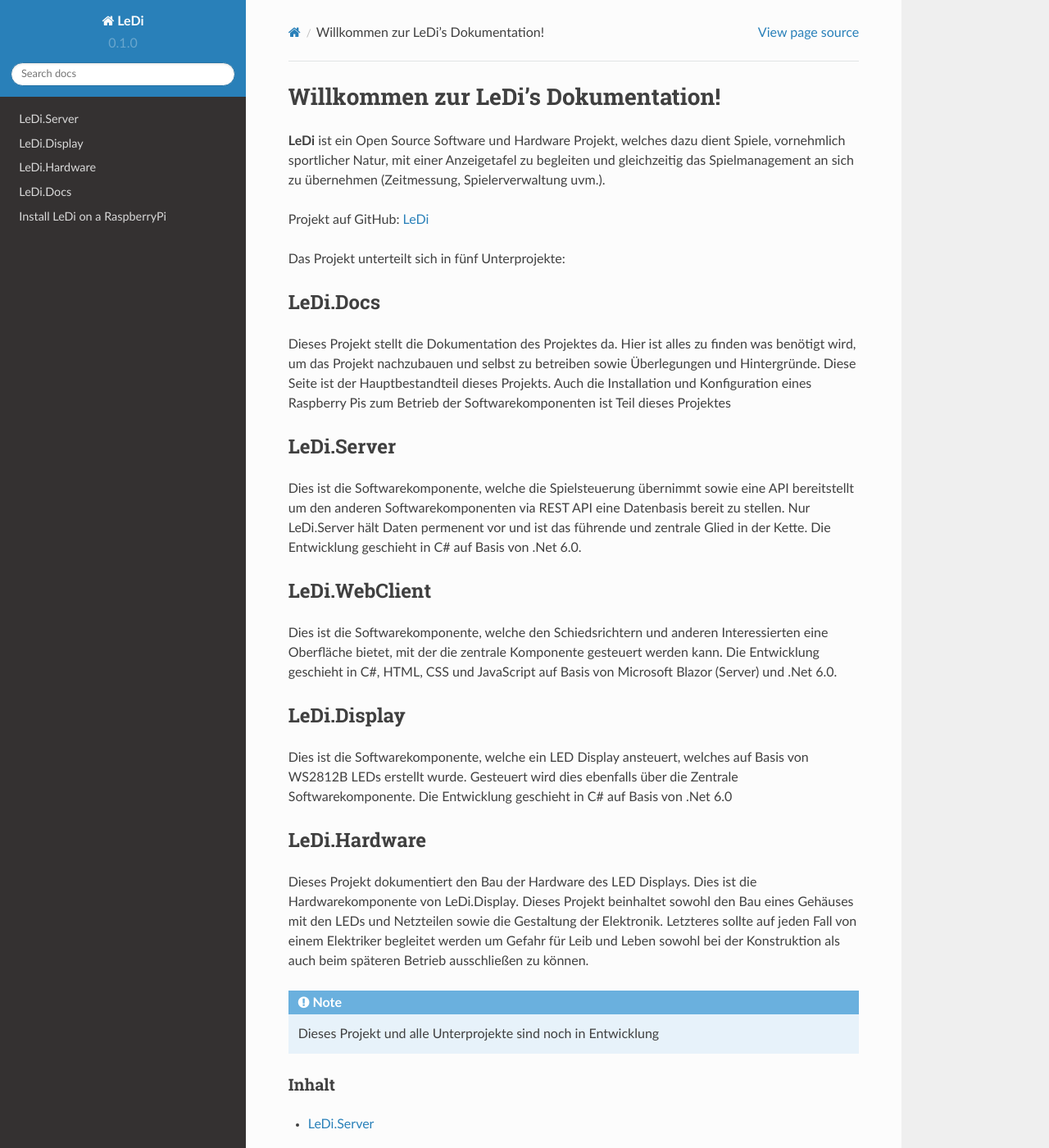
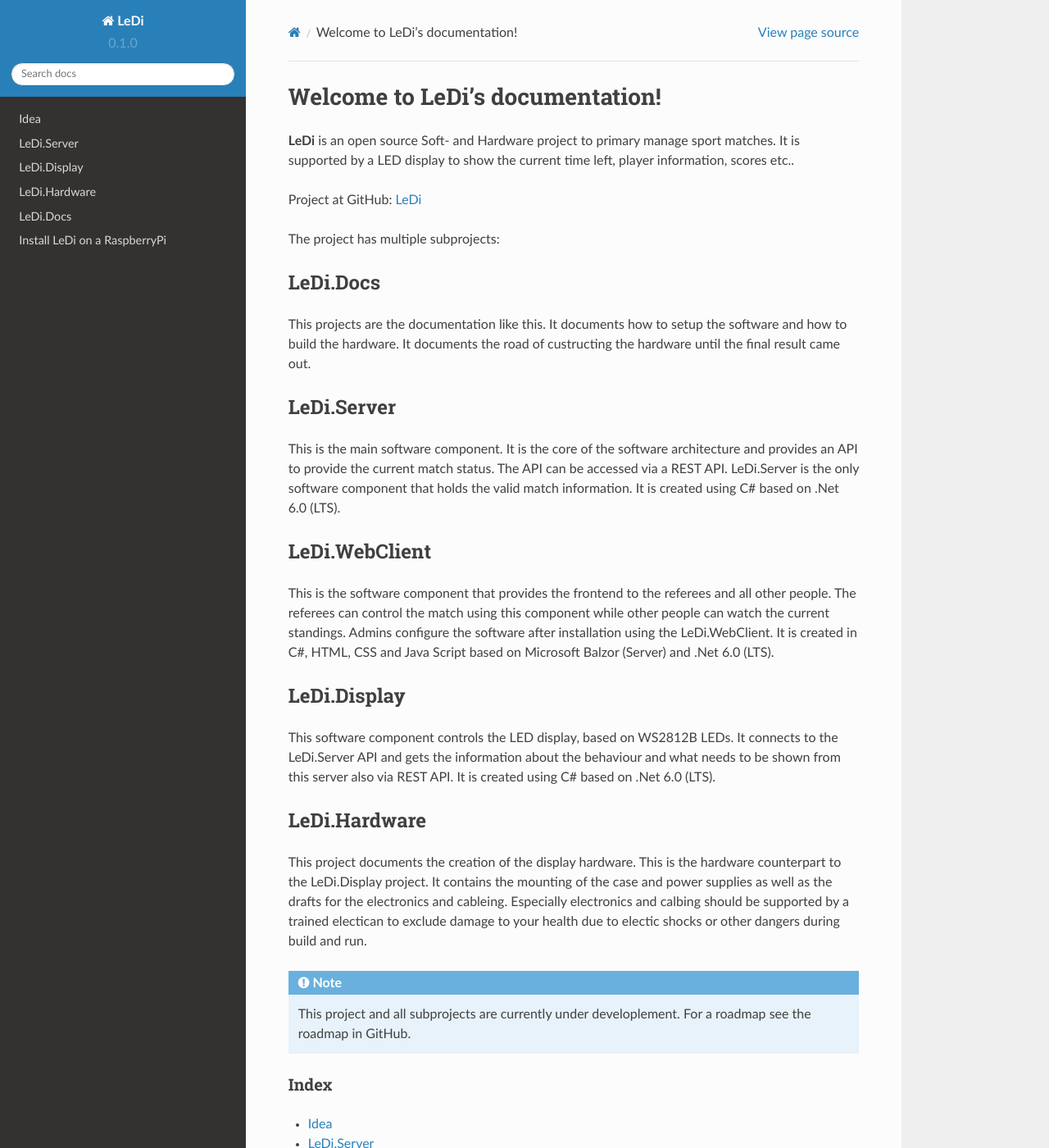
Before and after one commit to Hunv/LeDi, a Sphinx documentation site: the page built from LeDi.DocsEN/docs/source/index.rst, in a window 1280 px wide and 1400 px high. Shown: the whole window at 82% size. Built offline with Sphinx 7.4.7 and the Read the Docs theme 2.0.0, drawn with Linux system fonts in a browser that asks for light colours; pages that are not in the unit, such as notebooks, are missing from menus.

Commit message:
Created German and English documents for documentation

```diff
--- a/LeDi.DocsDE/docs/source/index.rst
+++ b/LeDi.DocsDE/docs/source/index.rst
@@ -45,9 +45,10 @@ Inhalt
 
 .. toctree::
 
+   idea
    ledi-server
    Ledi-webclient
    ledi-display
    ledi-hardware
    ledi-docs
-   ledi-raspberrysetupEN
+   ledi-raspberrysetup
--- a/LeDi.DocsEN/docs/source/index.rst
+++ b/LeDi.DocsEN/docs/source/index.rst
@@ -1,53 +1,53 @@
-Willkommen zur LeDi's Dokumentation!
+Welcome to LeDi's documentation!
 =====================================
 
-**LeDi** ist ein Open Source Software und Hardware Projekt, welches dazu dient Spiele, vornehmlich sportlicher Natur, mit einer Anzeigetafel zu begleiten und gleichzeitig das Spielmanagement an sich zu übernehmen (Zeitmessung, Spielerverwaltung uvm.).
+**LeDi** is an open source Soft- and Hardware project to primary manage sport matches. It is supported by a LED display to show the current time left, player information, scores etc..
 
+Project at GitHub: `LeDi <https://github.com/Hunv/LeDi>`_
 
-Projekt auf GitHub: `LeDi <https://github.com/Hunv/LeDi>`_
-
-Das Projekt unterteilt sich in fünf Unterprojekte:
+The project has multiple subprojects:
 
 LeDi.Docs
 ##########
-Dieses Projekt stellt die Dokumentation des Projektes da. Hier ist alles zu finden was benötigt wird, um das Projekt nachzubauen und selbst zu betreiben sowie Überlegungen und Hintergründe. Diese Seite ist der Hauptbestandteil dieses Projekts.
-Auch die Installation und Konfiguration eines Raspberry Pis zum Betrieb der Softwarekomponenten ist Teil dieses Projektes
+This projects are the documentation like this. It documents how to setup the software and how to build the hardware. It documents the road of custructing the hardware until the final result came out.
 
 LeDi.Server
 ############
-Dies ist die Softwarekomponente, welche die Spielsteuerung übernimmt sowie eine API bereitstellt um den anderen Softwarekomponenten via REST API eine Datenbasis bereit zu stellen.
-Nur LeDi.Server hält Daten permenent vor und ist das führende und zentrale Glied in der Kette.
-Die Entwicklung geschieht in C# auf Basis von .Net 6.0.
+This is the main software component. It is the core of the software architecture and provides an API to provide the current match status. The API can be accessed via a REST API.
+LeDi.Server is the only software component that holds the valid match information.
+It is created using C# based on .Net 6.0 (LTS).
 
 LeDi.WebClient
 ###############
-Dies ist die Softwarekomponente, welche den Schiedsrichtern und anderen Interessierten eine Oberfläche bietet, mit der die zentrale Komponente gesteuert werden kann.
-Die Entwicklung geschieht in C#, HTML, CSS und JavaScript auf Basis von Microsoft Blazor (Server) und .Net 6.0.
+This is the software component that provides the frontend to the referees and all other people. The referees can control the match using this component while other people can watch the current standings.
+Admins configure the software after installation using the LeDi.WebClient.
+It is created in C#, HTML, CSS and Java Script based on Microsoft Balzor (Server) and .Net 6.0 (LTS).
 
 LeDi.Display
 #############
-Dies ist die Softwarekomponente, welche ein LED Display ansteuert, welches auf Basis von WS2812B LEDs erstellt wurde. Gesteuert wird dies ebenfalls über die Zentrale Softwarekomponente.
-Die Entwicklung geschieht in C# auf Basis von .Net 6.0
+This software component controls the LED display, based on WS2812B LEDs. It connects to the LeDi.Server API and gets the information about the behaviour and what needs to be shown from this server also via REST API.
+It is created using C# based on .Net 6.0 (LTS).
 
 LeDi.Hardware
 ##############
-Dieses Projekt dokumentiert den Bau der Hardware des LED Displays. Dies ist die Hardwarekomponente von LeDi.Display.
-Dieses Projekt beinhaltet sowohl den Bau eines Gehäuses mit den LEDs und Netzteilen sowie die Gestaltung der Elektronik. Letzteres sollte auf jeden Fall von einem Elektriker begleitet werden um Gefahr für Leib und Leben sowohl bei der Konstruktion als auch beim späteren Betrieb ausschließen zu können.
-
+This project documents the creation of the display hardware. This is the hardware counterpart to the LeDi.Display project.
+It contains the mounting of the case and power supplies as well as the drafts for the electronics and cableing. Especially electronics and calbing should be supported by a trained electican to exclude damage to your health due to electic shocks or other dangers during build and run.
 
 
 .. note::
 
-   Dieses Projekt und alle Unterprojekte sind noch in Entwicklung
+   This project and all subprojects are currently under developlement.
+   For a roadmap see the roadmap in GitHub.
 
-Inhalt
+Index
 --------
 
 .. toctree::
 
+   idea
    ledi-server
    Ledi-webclient
    ledi-display
    ledi-hardware
    ledi-docs
-   ledi-raspberrysetupEN
+   ledi-raspberrysetup
```
Also changed, not shown: LeDi.DocsDE/docs/source/ledi-raspberrysetup.rst (added, +156 -0 lines), LeDi.DocsEN/docs/source/idea.rst (+2 -35 lines), LeDi.DocsEN/docs/source/ledi-raspberrysetupEN.rst (deleted, +0 -156 lines), LeDi.DocsEN/docs/source/ledi-raspberrysetup.rst (renamed from LeDi.DocsDE/docs/source/ledi-raspberrysetupEN.rst).
